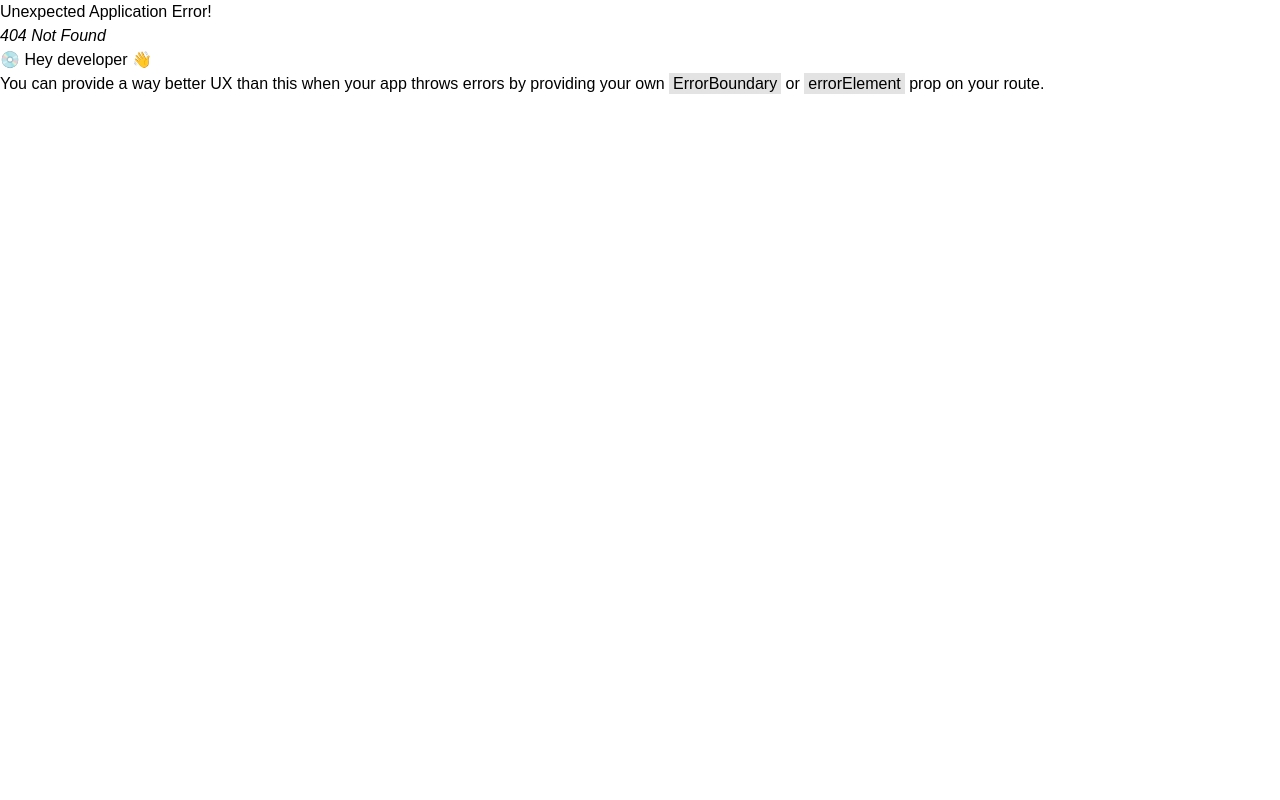
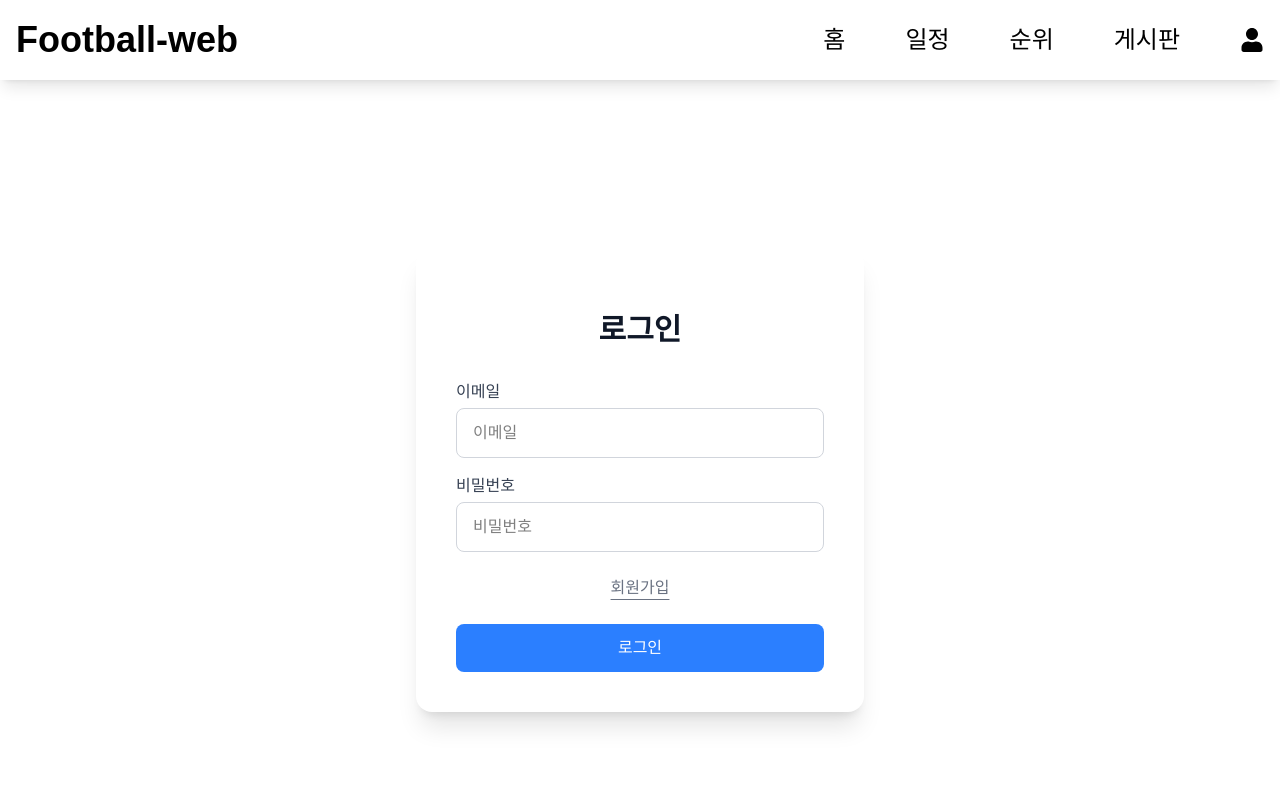
Before and after one commit to sungbbang/football-web, a React (Vite) app in the folder frontend/: page /login in a window 1280 px wide. Before the commit this address had no page. Shown: the top 800 px of the page. Built offline with nearby package versions, Linux system fonts and the light colour scheme; a web font is replaced by a local one.

Commit message:
로그인 페이지 라우팅

```diff
--- a/frontend/src/App.jsx
+++ b/frontend/src/App.jsx
@@ -6,6 +6,7 @@ import RecordPage from './pages/RecordPage';
 import BoardPage from './pages/BoardPage';
 import UserPage from './pages/UserPage';
 import RootLayout from './layouts/RootLayout';
+import LoginPage from './pages/LoginPage';
 
 const router = createBrowserRouter([
   {
@@ -17,6 +18,7 @@ const router = createBrowserRouter([
       { path: '/record', element: <RecordPage /> },
       { path: '/board', element: <BoardPage /> },
       { path: '/my', element: <UserPage /> },
+      { path: '/login', element: <LoginPage /> },
     ],
   },
 ]);
--- /dev/null
+++ b/frontend/src/pages/LoginPage.jsx
@@ -0,0 +1,83 @@
+import React, { useState } from 'react';
+import { useNavigate } from 'react-router-dom';
+
+function LoginPage() {
+  const [email, setEmail] = useState('');
+  const [password, setPassword] = useState('');
+  const navigate = useNavigate();
+
+  const handleSubmitLogin = async e => {
+    e.preventDefault();
+  };
+
+  return (
+    <div className='flex min-h-screen items-center justify-center bg-white px-4'>
+      <div className='w-full max-w-md space-y-8 rounded-2xl bg-white p-10 shadow-xl'>
+        <div>
+          <h2 className='mt-6 text-center text-3xl font-semibold text-gray-900'>
+            로그인
+          </h2>
+        </div>
+
+        <form className='mt-8 space-y-6' onSubmit={handleSubmitLogin}>
+          <div className='space-y-4'>
+            <div>
+              <label
+                htmlFor='email'
+                className='text-xm block font-medium text-gray-700'
+              >
+                이메일
+              </label>
+              <input
+                id='email'
+                type='email'
+                required
+                value={email}
+                onChange={e => setEmail(e.target.value)}
+                className='mt-1 block w-full rounded-lg border border-gray-300 px-4 py-3 transition-colors duration-300 focus:border-blue-500 focus:ring-2 focus:ring-blue-500 focus:outline-none'
+                placeholder='이메일'
+              />
+            </div>
+            <div>
+              <label
+                htmlFor='password'
+                className='text-xm block font-medium text-gray-700'
+              >
+                비밀번호
+              </label>
+              <input
+                id='password'
+                type='password'
+                required
+                value={password}
+                onChange={e => setPassword(e.target.value)}
+                className='mt-1 block w-full rounded-lg border border-gray-300 px-4 py-3 transition-colors duration-300 focus:border-blue-500 focus:ring-2 focus:ring-blue-500 focus:outline-none'
+                placeholder='비밀번호'
+              />
+            </div>
+          </div>
+
+          {/* error handliing */}
+
+          <div className='flex justify-center'>
+            <span
+              className='cursor-pointer text-gray-500 underline underline-offset-6'
+              onClick={() => navigate('/signup')}
+            >
+              회원가입
+            </span>
+          </div>
+
+          <button
+            type='submit'
+            className='w-full items-center rounded-lg border-transparent bg-blue-500 px-4 py-3 font-medium text-white transition-colors duration-300 hover:bg-blue-600'
+          >
+            로그인
+          </button>
+        </form>
+      </div>
+    </div>
+  );
+}
+
+export default LoginPage;
```
